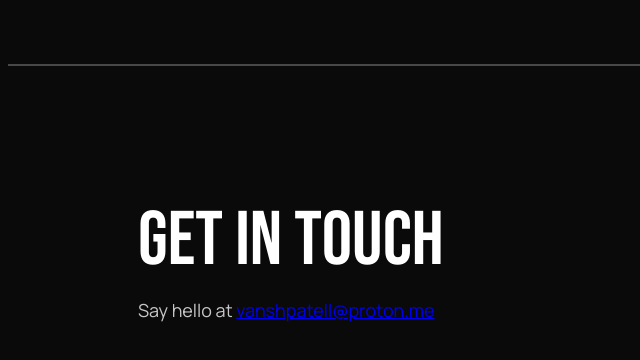
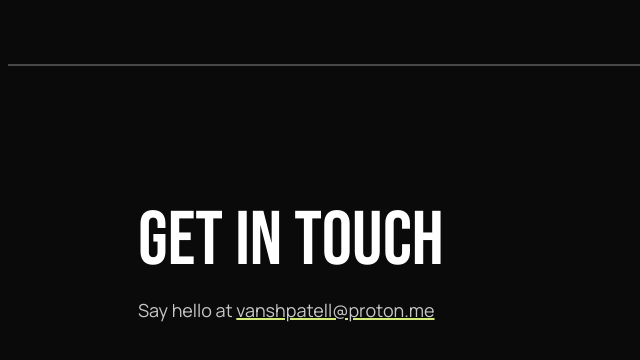
Before and after one commit to patel-vansh1607/capstone-project-mod-1, a website: page index.html in a window 1280 px wide. Shown: the part 4023-4383 px from the top of the page, without its empty margins (0-640 px from the left). Drawn offline with Linux system fonts and the light colour scheme.

Commit message:
added styling to text decoration

```diff
--- a/Styles/index.css
+++ b/Styles/index.css
@@ -734,7 +734,12 @@ body .text ul li a {
 
 }
 
-
+.p21 a{
+  text-decoration: underline;
+  text-decoration-thickness: 2px;
+  text-decoration-color: #D3E97A;
+  color: #c7c7c7;
+}
 
 
 
```
